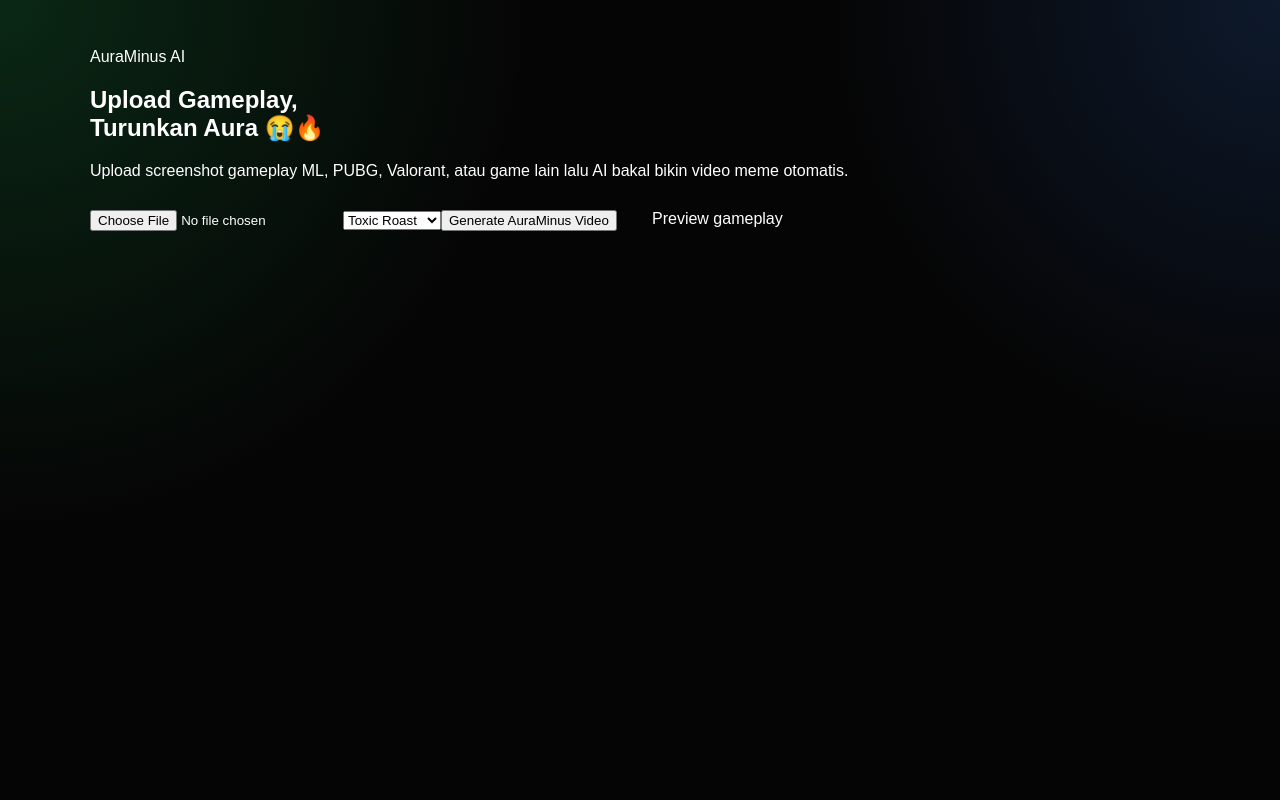
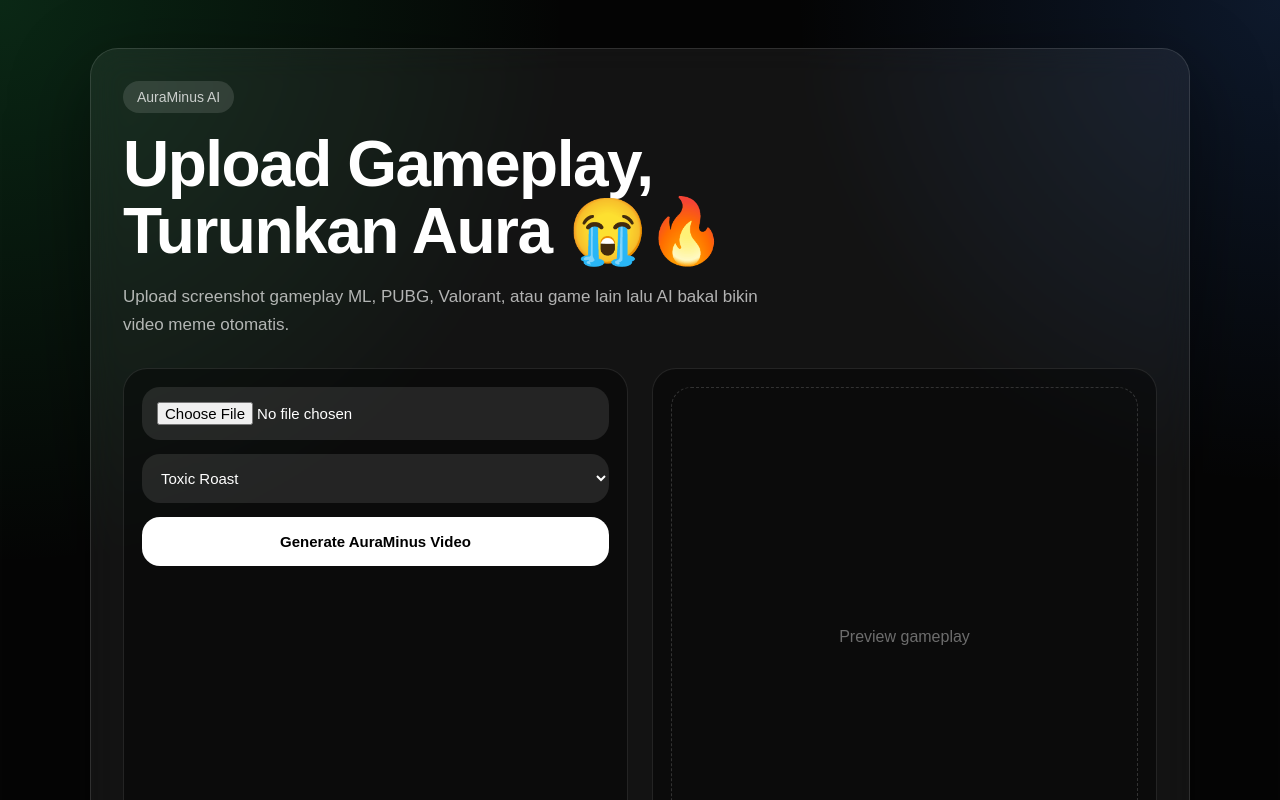
Before and after one commit to coin7star/auraminus, a Next.js app: page / in a window 1280 px wide. Shown: the top 800 px of the page. Built offline with nearby package versions, Linux system fonts and the light colour scheme.

Commit message:
Update AuraMinusApp.js

```diff
--- a/components/AuraMinusApp.js
+++ b/components/AuraMinusApp.js
@@ -162,104 +162,80 @@
   }
 
   return (
-    <main className="min-h-screen px-5 py-10">
-      <section className="mx-auto max-w-5xl">
-        <div className="rounded-[32px] border border-white/10 bg-white/5 p-6">
-          <div className="mb-5 inline-flex rounded-full bg-white/10 px-4 py-2 text-sm text-white/70">
-            AuraMinus AI
-          </div>
+    <main>
+      <section>
+        <div className="card">
+          <div className="badge">AuraMinus AI</div>
 
-          <h1 className="text-4xl font-black md:text-6xl">
+          <h1 className="hero-title">
             Upload Gameplay,
             <br />
             Turunkan Aura 😭🔥
           </h1>
 
-          <p className="mt-5 max-w-2xl text-white/60">
+          <p className="hero-desc">
             Upload screenshot gameplay ML, PUBG, Valorant, atau game lain lalu
             AI bakal bikin video meme otomatis.
           </p>
 
-          <div className="mt-10 grid gap-6 md:grid-cols-2">
-            <div className="rounded-3xl border border-white/10 bg-black/40 p-5">
+          <div className="grid">
+            <div className="panel">
               <input
                 type="file"
                 accept="image/*"
                 onChange={handleFile}
-                className="w-full rounded-2xl bg-white/10 p-4"
+                className="input"
               />
 
               <select
                 value={style}
                 onChange={(e) => setStyle(e.target.value)}
-                className="mt-5 w-full rounded-2xl bg-white/10 p-4"
+                className="select"
               >
-                <option className="bg-black" value="toxic roast">
-                  Toxic Roast
-                </option>
-                <option className="bg-black" value="sad moment">
-                  Sad Moment
-                </option>
-                <option className="bg-black" value="epic fail">
-                  Epic Fail
-                </option>
-                <option className="bg-black" value="sigma edit">
-                  Sigma Edit
-                </option>
+                <option value="toxic roast">Toxic Roast</option>
+                <option value="sad moment">Sad Moment</option>
+                <option value="epic fail">Epic Fail</option>
+                <option value="sigma edit">Sigma Edit</option>
               </select>
 
               <button
                 onClick={generateVideo}
                 disabled={loading}
-                className="mt-5 w-full rounded-2xl bg-white px-5 py-4 font-black text-black disabled:opacity-50"
+                className="button"
               >
                 {loading ? "Generating..." : "Generate AuraMinus Video"}
               </button>
 
-              {progress && (
-                <p className="mt-4 text-sm text-white/60">{progress}</p>
-              )}
+              {progress && <p className="progress">{progress}</p>}
             </div>
 
-            <div className="rounded-3xl border border-white/10 bg-black/40 p-5">
+            <div className="panel">
               {preview ? (
-                <img
-                  src={preview}
-                  alt="preview"
-                  className="max-h-[500px] w-full rounded-2xl object-cover"
-                />
+                <img src={preview} alt="preview" className="preview-img" />
               ) : (
-                <div className="flex h-[500px] items-center justify-center rounded-2xl border border-dashed border-white/10 text-white/40">
-                  Preview gameplay
-                </div>
+                <div className="preview-box">Preview gameplay</div>
               )}
             </div>
           </div>
 
           {ai && (
-            <div className="mt-8 rounded-3xl border border-white/10 bg-white/5 p-5">
-              <h2 className="text-2xl font-black">{ai.title}</h2>
-              <p className="mt-3 text-white/70">{ai.captionTop}</p>
-              <p className="text-white/70">{ai.captionBottom}</p>
-              <p className="text-white/70">{ai.endingText}</p>
-              <p className="mt-3 text-sm text-white/40">
-                {ai.hashtags?.join(" ")}
-              </p>
+            <div className="result-card">
+              <h2 className="result-title">{ai.title}</h2>
+              <p className="result-text">{ai.captionTop}</p>
+              <p className="result-text">{ai.captionBottom}</p>
+              <p className="result-text">{ai.endingText}</p>
+              <p className="hashtags">{ai.hashtags?.join(" ")}</p>
             </div>
           )}
 
           {videoUrl && (
-            <div className="mt-8 rounded-3xl border border-white/10 bg-white/5 p-5">
-              <video
-                src={videoUrl}
-                controls
-                className="mx-auto max-h-[700px] rounded-2xl"
-              />
+            <div className="result-card">
+              <video src={videoUrl} controls className="video" />
 
               <a
                 href={videoUrl}
                 download="auraminus-video.mp4"
-                className="mt-5 block rounded-2xl bg-green-400 px-5 py-4 text-center font-black text-black"
+                className="download"
               >
                 Download Video
               </a>
```
